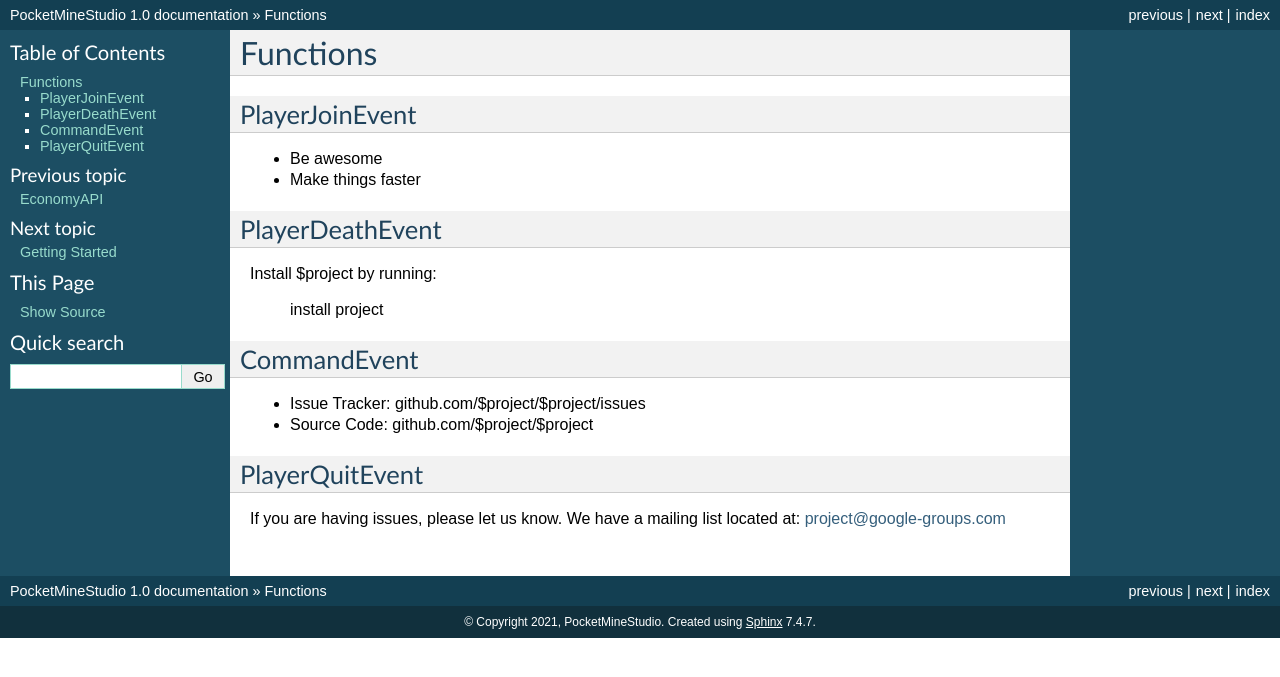
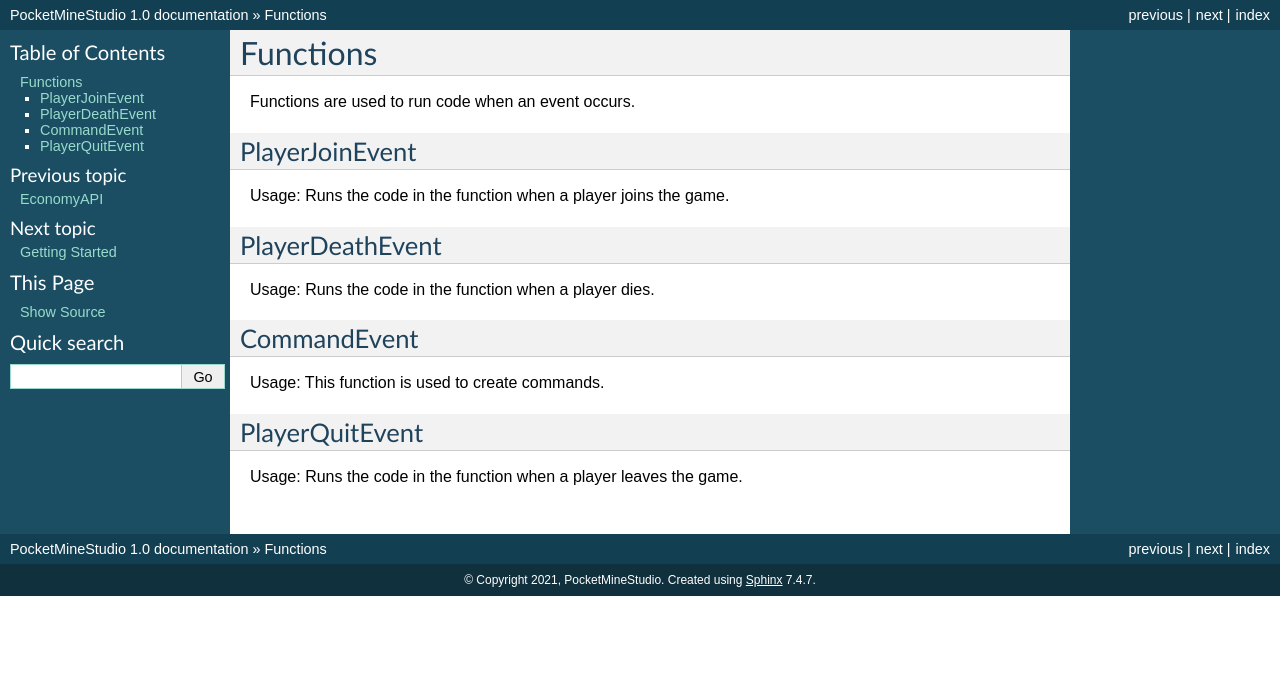
Before and after one commit to ElectroGamesDev/PocketMineStudioDocs, a Sphinx documentation site: the page built from docs/functions.rst, in a window 1280 px wide. Shown: the top 677 px of the page. Built offline with Sphinx 7.4.7, drawn with Linux system fonts in a browser that asks for light colours.

Commit message:
Update functions.rst

```diff
--- a/docs/functions.rst
+++ b/docs/functions.rst
@@ -1,27 +1,26 @@
 Functions
 ========
+
+Functions are used to run code when an event occurs.
+
 
 PlayerJoinEvent
 --------
 
-- Be awesome
-- Make things faster
+Usage: Runs the code in the function when a player joins the game.
+
 
 PlayerDeathEvent
 ------------
 
-Install $project by running:
-
-    install project
+Usage: Runs the code in the function when a player dies.
 
 CommandEvent
 ----------
 
-- Issue Tracker: github.com/$project/$project/issues
-- Source Code: github.com/$project/$project
+Usage: This function is used to create commands.
 
 PlayerQuitEvent
 -------
 
-If you are having issues, please let us know.
-We have a mailing list located at: project@google-groups.com
+Usage: Runs the code in the function when a player leaves the game.
```
